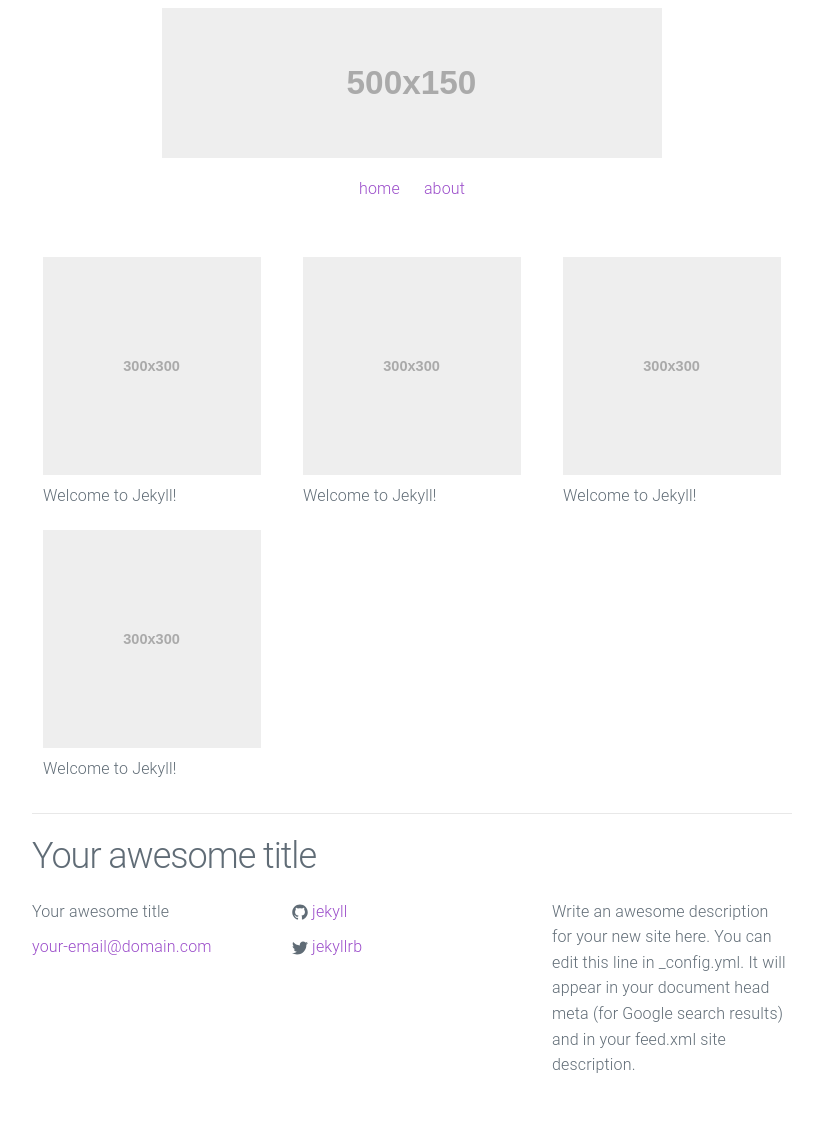
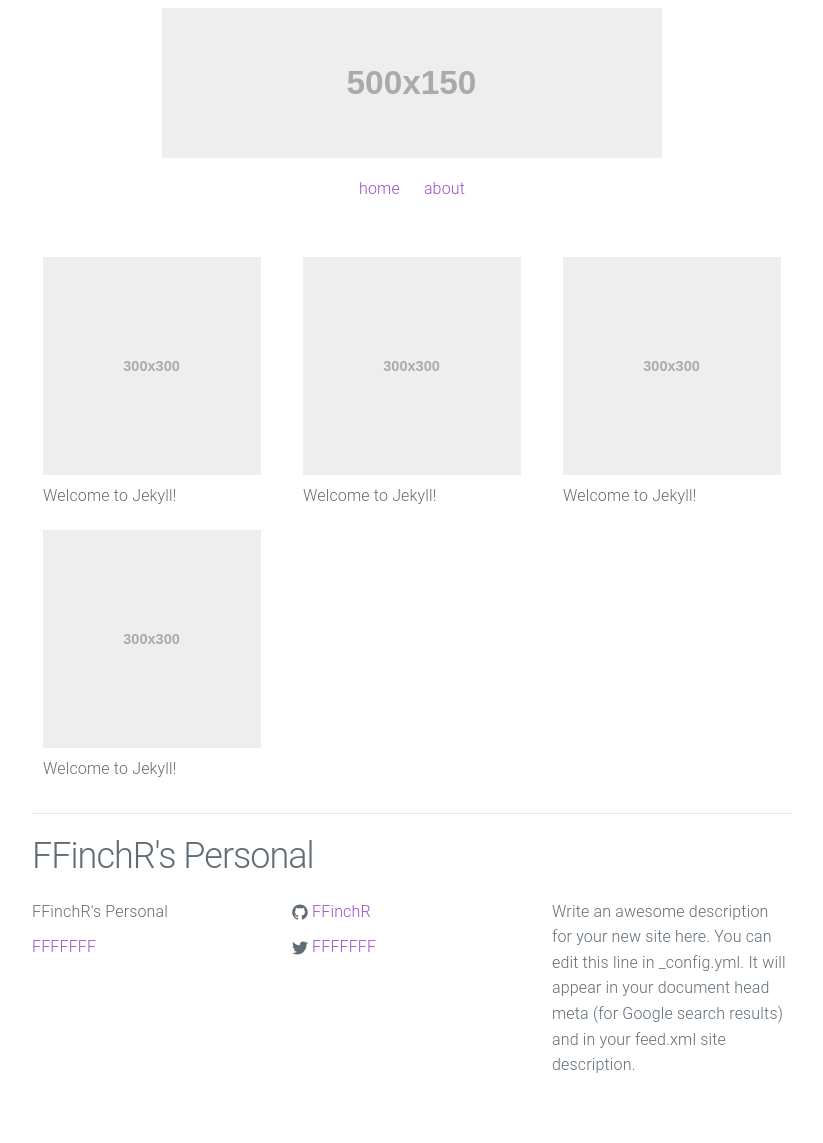
Before and after one commit to FFinchR/FFinchR.github.io, a Jekyll site: the page built from index.html, in a window 1280 px wide. Shown: the whole page, without its empty margins (228-1051 px from the left). Built offline with Jekyll 4.4.1, drawn with Linux system fonts in a browser that asks for light colours.

Commit message:
Update _config.yml

```diff
--- a/_config.yml
+++ b/_config.yml
@@ -1,14 +1,14 @@
 # Site settings
-title: Your awesome title
-email: your-email@domain.com
+title: FFinchR's Personal
+email: FFFFFFF
 description: > # this means to ignore newlines until "baseurl:"
   Write an awesome description for your new site here. You can edit this
   line in _config.yml. It will appear in your document head meta (for
   Google search results) and in your feed.xml site description.
 baseurl: "/urban-theme" # the subpath of your site, e.g. /blog
 url: "http://yourdomain.com" # the base hostname & protocol for your site
-twitter_username: jekyllrb
-github_username:  jekyll
+twitter_username: FFFFFFF
+github_username:  FFinchR
 
 # Build settings
 markdown: kramdown
```
